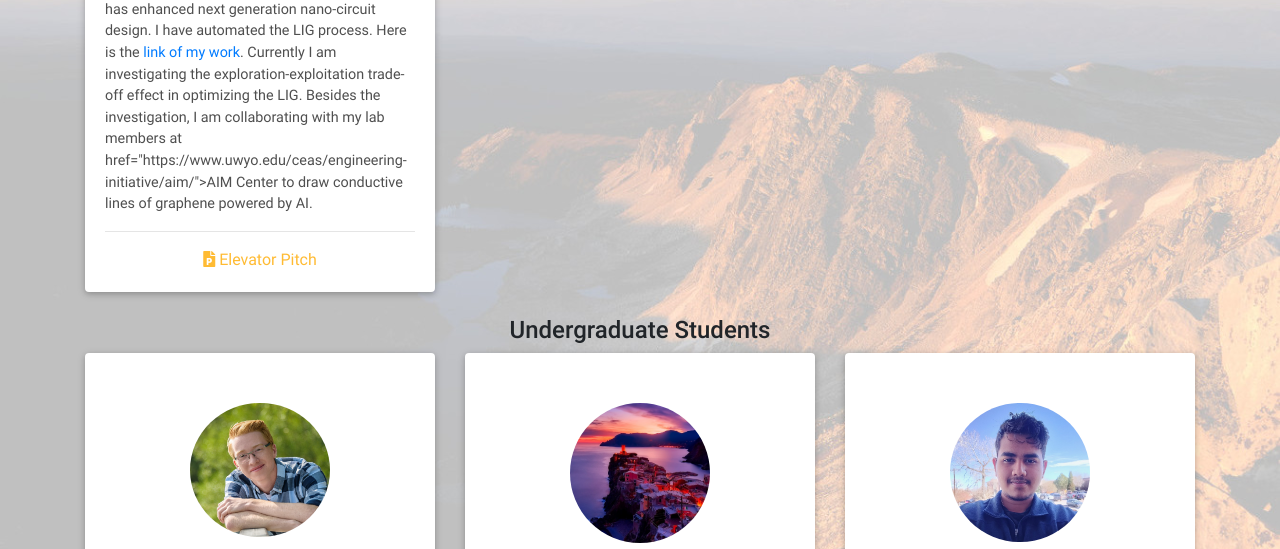
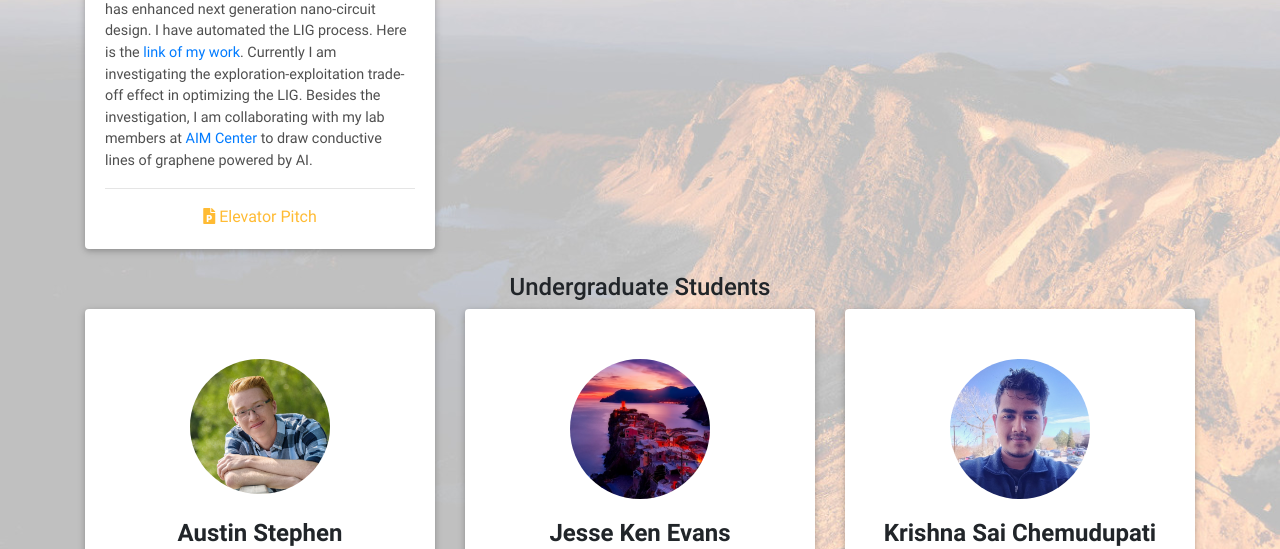
Before and after one commit to uwyo-mallet/lab-website, a plain HTML site: page index.html in a window 1280 px wide. Shown: the part 1800-2349 px from the top of the page. Drawn offline with Linux system fonts and the light colour scheme.

Commit message:
sourin updated his details

```diff
--- a/index.html
+++ b/index.html
@@ -285,7 +285,7 @@
                                         <hr>
                                         <!--Quotation-->
                                         <p class="dark-grey-text  card-text text-left">
-                                        I am working on a project to optimize Laser Induced Graphene Process(LIG) using AI. LIG enables to produce high quality graphene which has enhanced next generation nano-circuit design. I have automated the LIG process. Here is the <a href="https://github.com/hududed/pyControl">link of my work</a>.  Currently I am investigating the exploration-exploitation trade-off effect in optimizing the LIG. Besides the investigation, I am collaborating with my lab members at href="https://www.uwyo.edu/ceas/engineering-initiative/aim/">AIM Center</a> to draw conductive lines of graphene powered by AI.
+                                        I am working on a project to optimize Laser Induced Graphene Process(LIG) using AI. LIG enables to produce high quality graphene which has enhanced next generation nano-circuit design. I have automated the LIG process. Here is the <a href="https://github.com/hududed/pyControl">link of my work</a>.  Currently I am investigating the exploration-exploitation trade-off effect in optimizing the LIG. Besides the investigation, I am collaborating with my lab members at <a href="https://www.uwyo.edu/ceas/engineering-initiative/aim/">AIM Center</a> to draw conductive lines of graphene powered by AI.
 										</p>
                                         <hr />
                                         <a href="#" class="text-left px-3 text-warning"><i class="fas fa-file-powerpoint"></i> Elevator Pitch</a>
```
